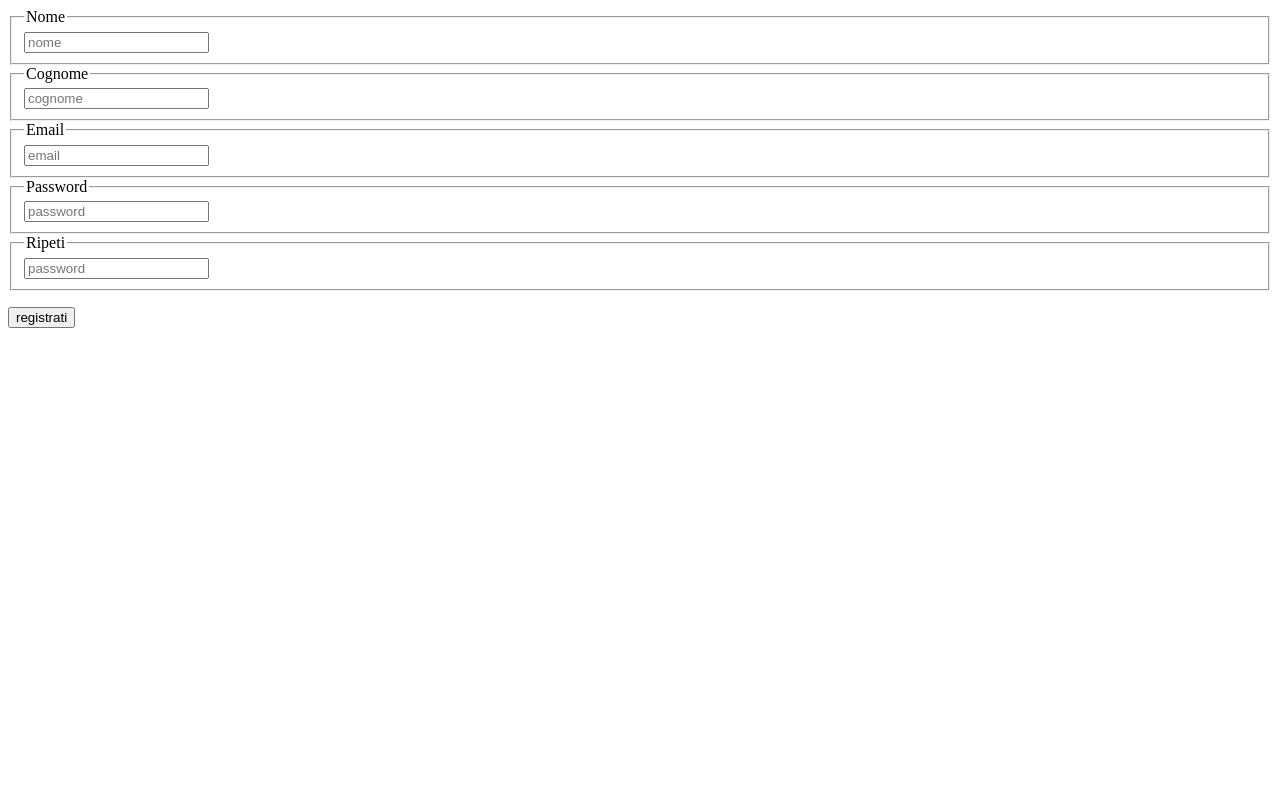
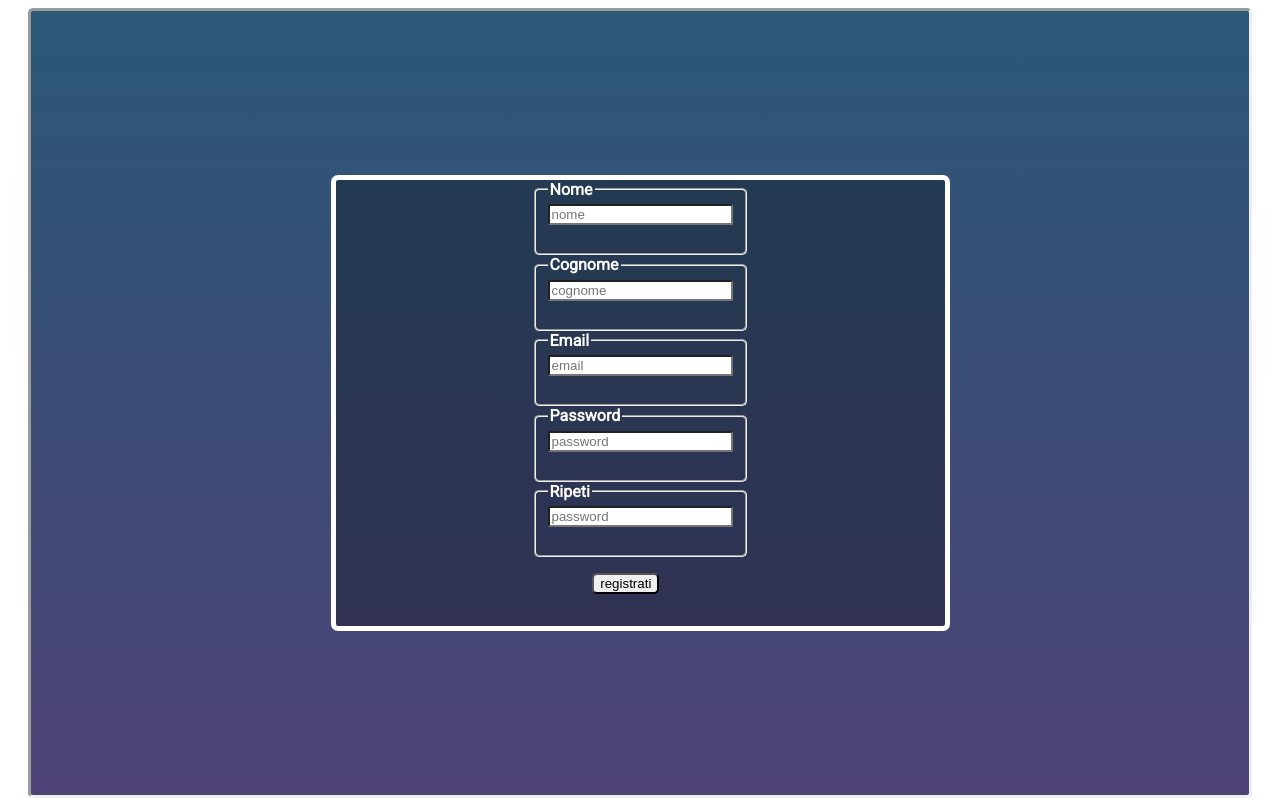
Before and after one commit to fedex1712/Project_Alpha, a plain HTML site: page index/log_up.html in a window 1280 px wide. Drawn offline with Linux system fonts and the light colour scheme.

Commit message:
aggiornato log_up.html

```diff
--- a/index/log_up.html
+++ b/index/log_up.html
@@ -2,7 +2,7 @@
 <head>
     <link href="https://fonts.googleapis.com/css?family=Roboto" rel="stylesheet">
 	<meta name="viewport" content="width=device-width">
-<link rel="stylesheet" type="text/css" href="login.css"
+<link rel="stylesheet" type="text/css" href="log_up.css"
 </head>
 <body>
     <div id="div_big">
```
